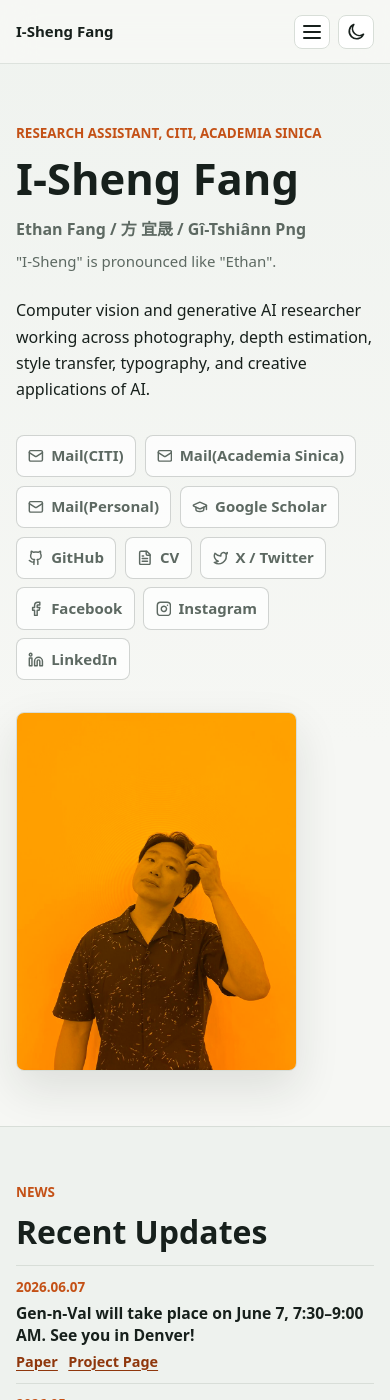
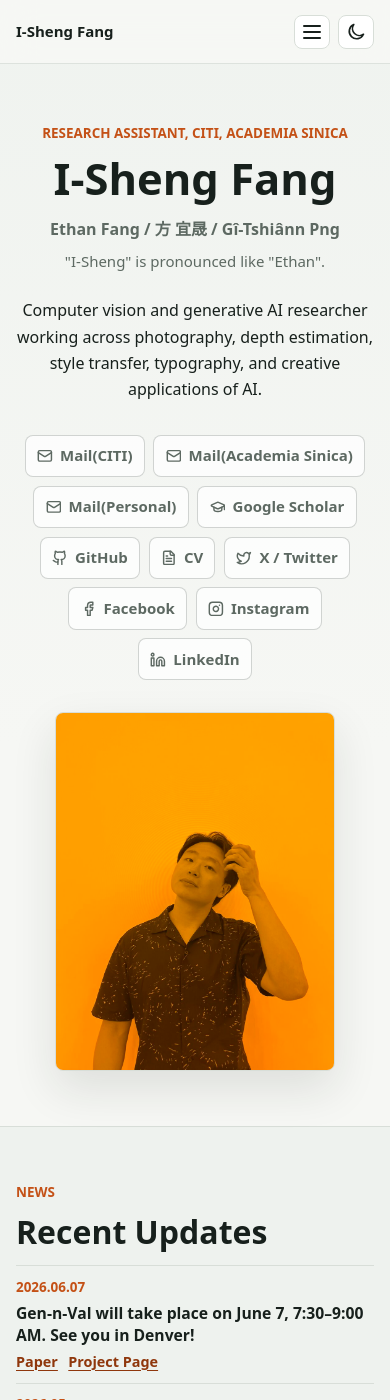
Before and after one commit to IShengFang/ishengfang.github.io, a Jekyll site: the page built from index.md, in a window 390 px wide and 1400 px high. Built offline with Jekyll 4.4.1, drawn with Linux system fonts in a browser that asks for light colours; some web fonts are replaced.

Commit message:
update layout for small device

```diff
--- a/assets/css/style.css
+++ b/assets/css/style.css
@@ -1082,6 +1082,25 @@ ul {
     min-height: auto;
   }
 
+  .hero__grid {
+    justify-items: center;
+    text-align: center;
+  }
+
+  .hero__content {
+    justify-self: center;
+    margin-inline: auto;
+  }
+
+  .hero__summary,
+  .hero__links {
+    margin-inline: auto;
+  }
+
+  .hero__links {
+    justify-content: center;
+  }
+
   .intro-grid,
   .hero__grid,
   .personal-grid,
@@ -1095,7 +1114,7 @@ ul {
   }
 
   .hero__portrait {
-    justify-self: start;
+    justify-self: center;
     width: min(320px, 72vw);
   }
 
```
